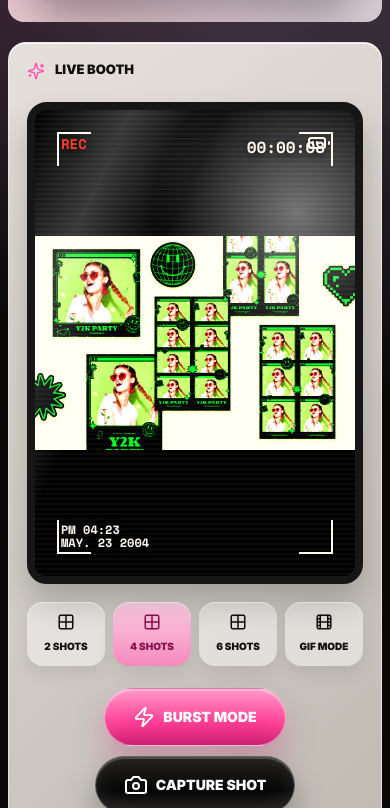
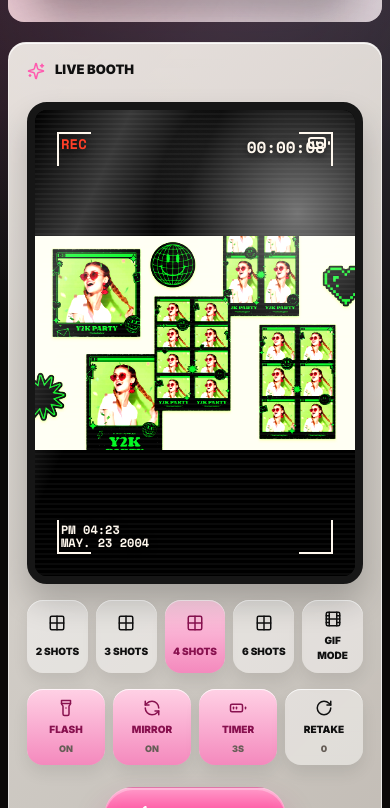
Before and after one commit to JeswinJoeAnil/PHOTOBOOTH, a React (Vite) app: page / in a window 390 px wide. Shown: the part 1056-1864 px from the top of the page. Built offline with nearby package versions, Linux system fonts and the light colour scheme; a web font is replaced by a local one.

Commit message:
feat: implement photo booth application with filter, frame, and editing functionality

```diff
--- a/src/main.jsx
+++ b/src/main.jsx
@@ -32,6 +32,9 @@ import {
   Wand2,
   Zap,
   Upload,
+  Maximize,
+  Minimize,
+  Layout
 } from 'lucide-react';
 import './styles.css';
 
@@ -99,7 +102,9 @@ const stickers = ['good vibes', 'Y2K', '2004', 'no bad days', 'xoxo', 'iconic',
 
 function App() {
   const [mode, setMode] = useState(4);
+  const [timer, setTimer] = useState(3);
   const [captured, setCaptured] = useState([]);
+  const [fitSettings, setFitSettings] = useState({}); // { [index]: 'cover' | 'contain' }
   const [activeFilter, setActiveFilter] = useState(filters[0]);
   const [frame, setFrame] = useState(frames[0]);
   const [audioOn, setAudioOn] = useState(false);
@@ -190,6 +195,8 @@ function App() {
           setOpen={setBoothOpen}
           mode={mode}
           setMode={setMode}
+          timer={timer}
+          setTimer={setTimer}
           activeFilter={selectedFilter}
           captured={captured}
           setCaptured={setCaptured}
@@ -226,6 +233,7 @@ function App() {
           zoom={zoom} setZoom={setZoom} rotation={rotation} setRotation={setRotation} vignette={vignette}
           stripTab={stripTab} setStripTab={setStripTab} accentColor={accent} setAccentColor={setAccent}
           captured={captured}
+          fitSettings={fitSettings} setFitSettings={setFitSettings}
         />
       </section>
       <Footer />
@@ -332,7 +340,7 @@ function Hero({ onStart, photos, filter }) {
   );
 }
 
-function CameraBooth({ isOpen, setOpen, mode, setMode, activeFilter, captured, setCaptured, flashOn, setFlashOn, flashFire, setFlashFire, mirrorOn, setMirrorOn, onCapture }) {
+function CameraBooth({ isOpen, setOpen, mode, setMode, timer, setTimer, activeFilter, captured, setCaptured, flashOn, setFlashOn, flashFire, setFlashFire, mirrorOn, setMirrorOn, onCapture }) {
   const videoRef = useRef(null);
   const canvasRef = useRef(null);
   const [streaming, setStreaming] = useState(false);
@@ -426,9 +434,11 @@ function CameraBooth({ isOpen, setOpen, mode, setMode, activeFilter, captured, s
     const isFull = captured.length >= mode;
     setShotIndex(isFull ? 1 : captured.length + 1);
 
-    for (let t = 3; t >= 1; t--) {
-      setCountdown(t);
-      await delay(1000);
+    if (timer > 0) {
+      for (let t = timer; t >= 1; t--) {
+        setCountdown(t);
+        await delay(1000);
+      }
     }
     setCountdown(null);
 
@@ -454,9 +464,11 @@ function CameraBooth({ isOpen, setOpen, mode, setMode, activeFilter, captured, s
     for (let i = 0; i < totalShots; i++) {
       if (!shootingRef.current) break;
       setShotIndex(i + 1);
-      for (let t = 3; t >= 1; t--) {
-        setCountdown(t);
-        await delay(1000);
+      if (timer > 0) {
+        for (let t = timer; t >= 1; t--) {
+          setCountdown(t);
+          await delay(1000);
+        }
       }
       setCountdown(null);
       currentPhotos = captureOnePhoto(currentPhotos);
@@ -485,7 +497,7 @@ function CameraBooth({ isOpen, setOpen, mode, setMode, activeFilter, captured, s
       </div>
       <div className="capture-layout">
         <div className="mode-stack" aria-label="Photo count">
-          {[2, 4, 6].map((item) => (
+          {[2, 3, 4, 6].map((item) => (
             <button key={item} className={mode === item ? 'active' : ''} onClick={() => { if (!shooting) setMode(item); }}>
               <Grid2X2 size={18} />
               <span>{item} shots</span>
@@ -505,7 +517,16 @@ function CameraBooth({ isOpen, setOpen, mode, setMode, activeFilter, captured, s
         <div className="camera-options">
           <button className={flashOn ? 'opt-active' : ''} onClick={() => setFlashOn((v) => !v)}><Flashlight size={18} /> Flash <span>{flashOn ? 'on' : 'off'}</span></button>
           <button className={mirrorOn ? 'opt-active' : ''} onClick={() => setMirrorOn((v) => !v)}><RefreshCcw size={18} /> Mirror <span>{mirrorOn ? 'on' : 'off'}</span></button>
-          <button><BatteryMedium size={18} /> Timer <span>3s</span></button>
+          <button
+            className={timer > 0 ? 'opt-active' : ''}
+            onClick={() => {
+              const options = [0, 2, 3, 5, 10];
+              const next = options[(options.indexOf(timer) + 1) % options.length];
+              setTimer(next);
+            }}
+          >
+            <BatteryMedium size={18} /> Timer <span>{timer === 0 ? 'off' : `${timer}s`}</span>
+          </button>
           <button onClick={() => { if (!shooting) setCaptured((list) => list.slice(0, -1)); }}><RotateCw size={18} /> Retake <span>{captured.length}</span></button>
         </div>
       </div>
@@ -538,12 +559,15 @@ function StripEditor(props) {
     doodlePaths, setDoodlePaths, doodleBrush, setDoodleBrush,
     accentColor, setAccentColor, zoom, setZoom, rotation, setRotation,
     stripTab, setStripTab,
+    fitSettings, setFitSettings,
+    mode
   } = props;
 
   const tabs = [
     { id: 'text', icon: Type, label: 'Text' },
     { id: 'stickers', icon: Sticker, label: 'Stickers' },
     { id: 'doodle', icon: MousePointer2, label: 'Doodle' },
+    { id: 'layout', icon: Layout, label: 'Layout' },
   ];
 
   const activeDeco = decorations.find(d => d.id === activeDecoId);
@@ -680,6 +704,43 @@ function StripEditor(props) {
             )}
           </div>
         )}
+
+        {stripTab === 'layout' && (
+          <motion.div className="layout-editor" initial={{ opacity: 0, x: 20 }} animate={{ opacity: 1, x: 0 }}>
+            <p className="panel-hint" style={{ marginBottom: '16px' }}>
+              Choose how your photos fill the slots. "Uncrop" to show the full image if it doesn't fit the frame.
+            </p>
+            <div className="layout-grid" style={{ display: 'flex', flexDirection: 'column', gap: '12px' }}>
+              {Array.from({ length: mode }).map((_, i) => (
+                <div key={i} className="layout-row" style={{ display: 'flex', alignItems: 'center', justifyContent: 'space-between', background: 'rgba(0,0,0,0.03)', padding: '12px', borderRadius: '12px' }}>
+                  <span style={{ fontWeight: 700, fontSize: '13px' }}>Slot {i + 1}</span>
+                  <div className="toggle-group" style={{ display: 'flex', gap: '4px', background: '#eee', padding: '3px', borderRadius: '8px' }}>
+                    <button
+                      onClick={() => setFitSettings({ ...fitSettings, [i]: 'cover' })}
+                      style={{
+                        padding: '6px 10px', borderRadius: '6px', border: 0, fontSize: '11px', fontWeight: 700, cursor: 'pointer',
+                        background: (!fitSettings[i] || fitSettings[i] === 'cover') ? '#fff' : 'transparent',
+                        boxShadow: (!fitSettings[i] || fitSettings[i] === 'cover') ? '0 2px 4px rgba(0,0,0,0.1)' : 'none'
+                      }}
+                    >
+                      Crop to Fill
+                    </button>
+                    <button
+                      onClick={() => setFitSettings({ ...fitSettings, [i]: 'contain' })}
+                      style={{
+                        padding: '6px 10px', borderRadius: '6px', border: 0, fontSize: '11px', fontWeight: 700, cursor: 'pointer',
+                        background: fitSettings[i] === 'contain' ? '#fff' : 'transparent',
+                        boxShadow: fitSettings[i] === 'contain' ? '0 2px 4px rgba(0,0,0,0.1)' : 'none'
+                      }}
+                    >
+                      Uncrop
+                    </button>
+                  </div>
+                </div>
+              ))}
+            </div>
+          </motion.div>
+        )}
       </div>
     </div>
   );
@@ -760,6 +821,7 @@ function MemoryLab(props) {
     doodlePaths, setDoodlePaths, doodleBrush, setDoodleBrush,
     developing, setDeveloping, zoom, setZoom, rotation, setRotation, vignette,
     stripTab, setStripTab, accentColor, setAccentColor, captured,
+    fitSettings, setFitSettings
   } = props;
   const exportRef = useRef(null);
 
@@ -767,7 +829,7 @@ function MemoryLab(props) {
     setDeveloping(type);
     await new Promise((resolve) => window.setTimeout(resolve, 1350));
     if (type === 'png' || type === 'jpg') {
-      const canvas = await renderExport({ frame, photos, filter, accent, decorations, doodlePaths, zoom, rotation, vignette });
+      const canvas = await renderExport({ frame, photos, filter, accent, decorations, doodlePaths, zoom, rotation, vignette, fitSettings });
       const link = document.createElement('a');
       link.download = `memorie-${frame.id}.${type === 'png' ? 'png' : 'jpg'}`;
       link.href = canvas.toDataURL(type === 'png' ? 'image/png' : 'image/jpeg', 0.92);
@@ -786,6 +848,7 @@ function MemoryLab(props) {
           doodlePaths={doodlePaths} setDoodlePaths={setDoodlePaths} doodleBrush={doodleBrush}
           stripTab={stripTab}
           zoom={zoom} rotation={rotation} vignette={vignette}
+          fitSettings={fitSettings}
         />
       </div>
 
@@ -842,7 +905,7 @@ function MemoryLab(props) {
   );
 }
 
-function PhotoResult({ frame, photos, filter, accent, decorations, setDecorations, activeDecoId, setActiveDecoId, doodlePaths, setDoodlePaths, doodleBrush, stripTab, zoom, rotation, vignette }) {
+function PhotoResult({ frame, photos, filter, accent, decorations, setDecorations, activeDecoId, setActiveDecoId, doodlePaths, setDoodlePaths, doodleBrush, stripTab, zoom, rotation, vignette, fitSettings }) {
   const wrapperRef = useRef(null);
   const stripRef = useRef(null);
   const [scale, setScale] = useState(1);
@@ -887,7 +950,7 @@ function PhotoResult({ frame, photos, filter, accent, decorations, setDecoration
         <div className="result-meta">PM 04:23 / MAY. 23 2004</div>
         <div className="photo-slots" onClick={() => setActiveDecoId(null)}>
           {photos.map((photo, index) => (
-            <DraggablePhoto key={`${photo}-${index}`} photo={photo} filter={filter} index={index} zoom={zoom} rotation={rotation} />
+            <DraggablePhoto key={`${photo}-${index}`} photo={photo} filter={filter} index={index} zoom={zoom} rotation={rotation} fitMode={fitSettings?.[index]} />
           ))}
         </div>
 
@@ -962,10 +1025,19 @@ function DoodleCanvas({ stripTab, doodlePaths, setDoodlePaths, doodleBrush }) {
   );
 }
 
-function DraggablePhoto({ photo, filter, index, zoom, rotation }) {
+function DraggablePhoto({ photo, filter, index, zoom, rotation, fitMode }) {
   return (
     <motion.div className="photo-slot" drag dragMomentum={false} whileDrag={{ scale: 1.035, zIndex: 5 }} style={{ rotate: rotation + (index % 2 ? 1.5 : -1.2) }}>
-      <img src={photo} style={{ filter: filter.css, transform: `scale(${zoom})` }} alt="" />
+      <img
+        src={photo}
+        style={{
+          filter: filter.css,
+          transform: `scale(${zoom})`,
+          objectFit: fitMode === 'contain' ? 'contain' : 'cover',
+          background: '#000'
+        }}
+        alt=""
+      />
       <span>{String(index + 1).padStart(2, '0')}</span>
     </motion.div>
   );
@@ -1287,7 +1359,7 @@ function Footer() {
   );
 }
 
-async function renderExport({ frame, photos, filter, accent, decorations, doodlePaths, zoom, rotation, vignette }) {
+async function renderExport({ frame, photos, filter, accent, decorations, doodlePaths, zoom, rotation, vignette, fitSettings }) {
   const baseW = 900;
   // Match CSS columns: magazine, chrome, and camera frames use a 2-column grid
   const columns = (frame.id === 'magazine' || frame.id === 'chrome' || frame.id === 'camera') ? 2 : 1;
@@ -1369,7 +1441,19 @@ async function renderExport({ frame, photos, filter, accent, decorations, doodle
     ctx.fillRect(-slotW / 2 - 10, -slotH / 2 - 10, slotW + 20, slotH + 20);
     ctx.shadowColor = 'transparent';
     ctx.filter = filter.css;
-    drawCover(ctx, img, -slotW / 2, -slotH / 2, slotW, slotH, zoom);
+
+    const fit = fitSettings?.[index] || 'cover';
+    if (fit === 'contain') {
+      const sW = img.width;
+      const sH = img.height;
+      const r = Math.min(slotW / sW, slotH / sH);
+      const dw = sW * r;
+      const dh = sH * r;
+      ctx.drawImage(img, -dw / 2, -dh / 2, dw, dh);
+    } else {
+      drawCover(ctx, img, -slotW / 2, -slotH / 2, slotW, slotH, zoom);
+    }
+
     ctx.filter = 'none';
     ctx.restore();
   }
--- a/src/styles.css
+++ b/src/styles.css
@@ -750,8 +750,8 @@ main {
 
 .capture-layout {
   display: grid;
-  grid-template-columns: 92px minmax(0, 1fr) 112px;
-  gap: 18px;
+  grid-template-columns: 92px 1fr 112px;
+  gap: 16px;
   align-items: stretch;
   margin-top: 22px;
 }
@@ -802,7 +802,8 @@ main {
   position: relative;
   overflow: hidden;
   aspect-ratio: 4 / 3;
-  min-height: 330px;
+  width: 100%;
+  min-height: 240px;
   border-radius: 34px;
   background: #090909;
   border: 12px solid #161616;
@@ -2015,10 +2016,15 @@ main {
     grid-template-columns: 1fr;
   }
 
-  .mode-stack,
+  .mode-stack {
+    grid-template-columns: repeat(5, 1fr);
+    order: 1;
+    gap: 8px;
+  }
+
   .camera-options {
-    grid-template-columns: repeat(4, minmax(0, 1fr));
-    order: 2;
+    grid-template-columns: repeat(4, 1fr);
+    order: 3;
     gap: 8px;
   }
 
@@ -2638,7 +2644,10 @@ main {
   }
 
   .camera-options {
-    display: none;
+    display: grid;
+    grid-template-columns: repeat(4, 1fr);
+    gap: 8px;
+    order: 3;
   }
 
   .template-rail {
```
